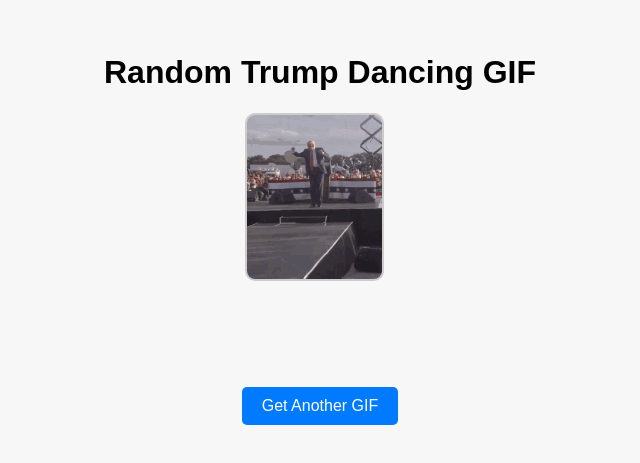
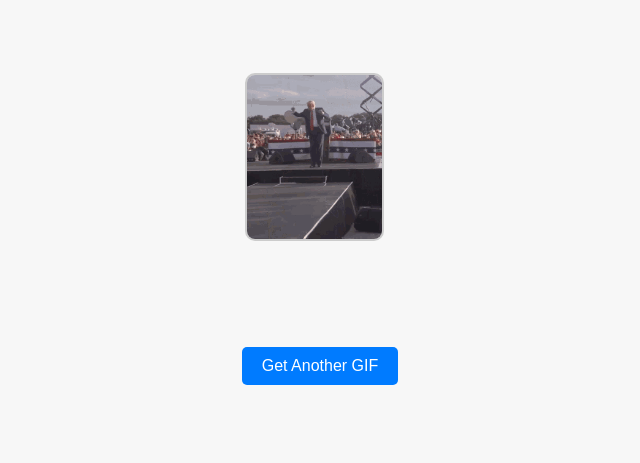
Before and after one commit to richpoore/trumpdance, a plain HTML site: page index.html in a window 1280 px wide. Shown: the part 171-634 px from the top of the page, without its empty margins (320-960 px from the left). Drawn offline with Linux system fonts and the light colour scheme.

```diff
--- a/index.html
+++ b/index.html
@@ -37,13 +37,12 @@
   </style>
 </head>
 <body>
-  <h1>Random Trump Dancing GIF</h1>
-  <div id="gif-container">
-    <img id="random-gif" src="" alt="Trump Dancing">
-  </div>
-  <button id="new-gif-button">Get Another GIF</button>
+    <div id="gif-container">
+        <img id="random-gif" src="" alt="Trump Dancing" length="200%" width="200%">
+    </div>
+    <button id="new-gif-button">Get Another GIF</button>
 
-  <script>
+    <script>
     const gifUrls = [
       "images/trump-dance-ymca.gif",
       "images/trumpwinning-trump.gif",
@@ -62,6 +61,6 @@
 
     // Initial GIF load
     displayRandomGif();
-  </script>
+    </script>
 </body>
 </html>
```
